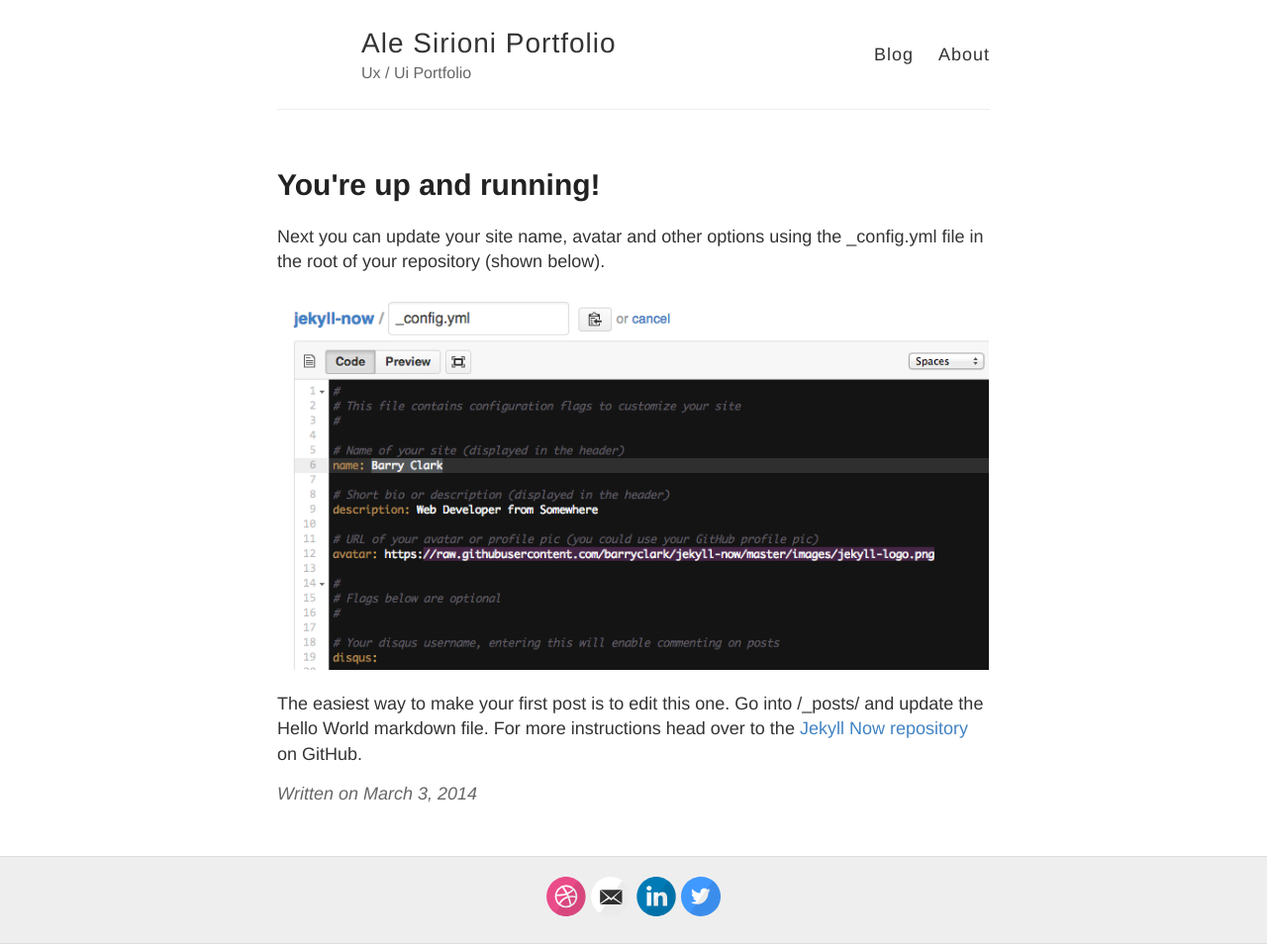
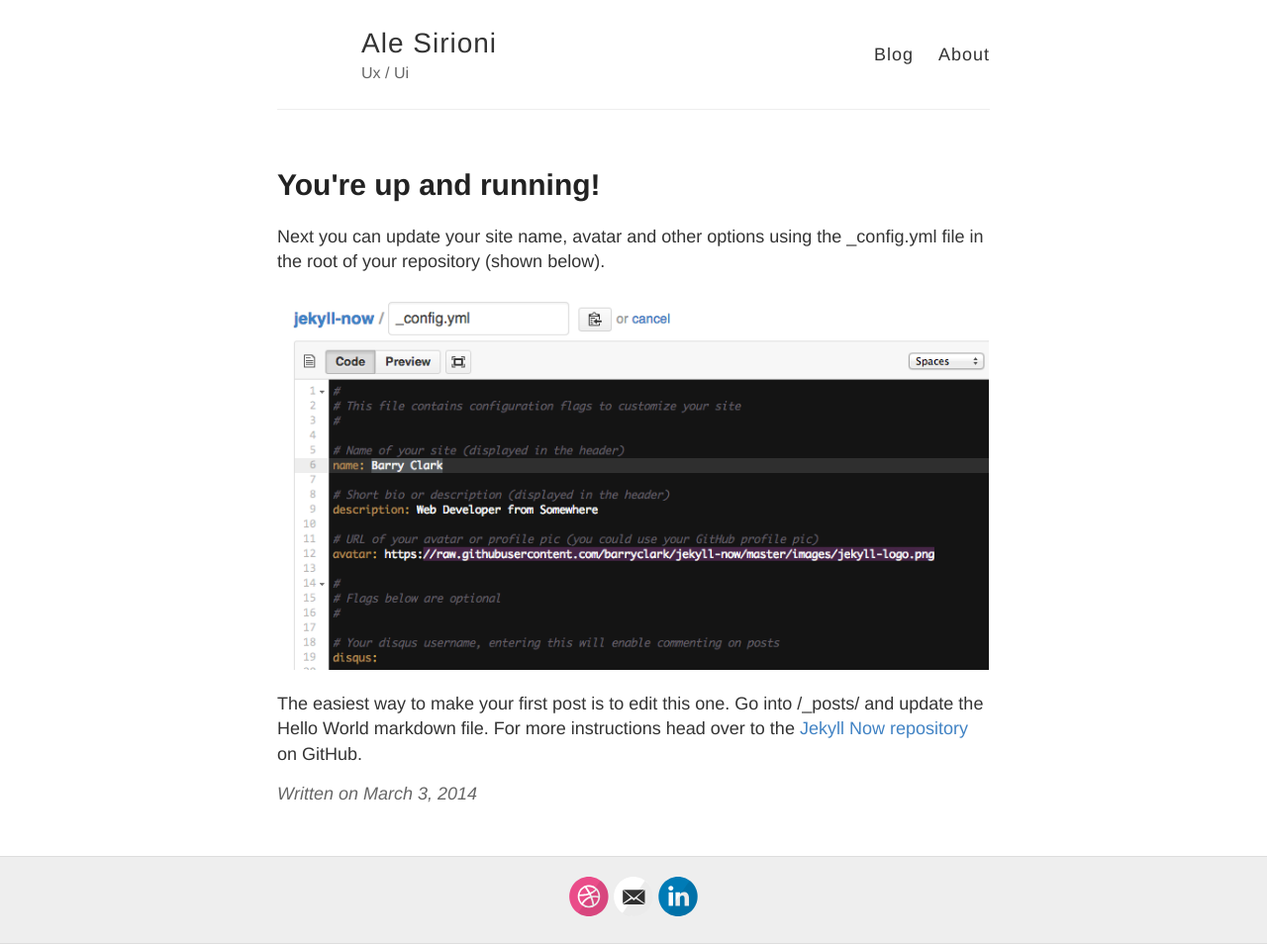
Before and after one commit to alesirioni/alesirioni.github.io, a Jekyll site: the page built from _posts/2014-3-3-Hello-World.md, in a window 1280 px wide. Shown: the whole page at 99% size. Built offline with Jekyll 4.4.1, drawn with Linux system fonts in a browser that asks for light colours.

Commit message:
Update _config.yml

```diff
--- a/_config.yml
+++ b/_config.yml
@@ -3,10 +3,10 @@
 #
 
 # Name of your site (displayed in the header)
-name: Ale Sirioni Portfolio
+name: Ale Sirioni
 
 # Short bio or description (displayed in the header)
-description: Ux / Ui Portfolio
+description: Ux / Ui
 
 # URL of your avatar or profile pic (you could use your GitHub profile pic)
 # avatar: https://raw.githubusercontent.com/barryclark/jekyll-now/master/images/jekyll-logo.png
@@ -26,7 +26,7 @@ footer-links:
   linkedin: alejandro-sirioni
   pinterest:
   rss: # just type anything here for a working RSS icon
-  twitter: jekyllrb
+  twitter:
   stackoverflow: # your stackoverflow profile, e.g. "users/50476/bart-kiers"
   youtube: # channel/<your_long_string> or user/<user-name>
   googleplus: # anything in your profile username that comes after plus.google.com/
```
